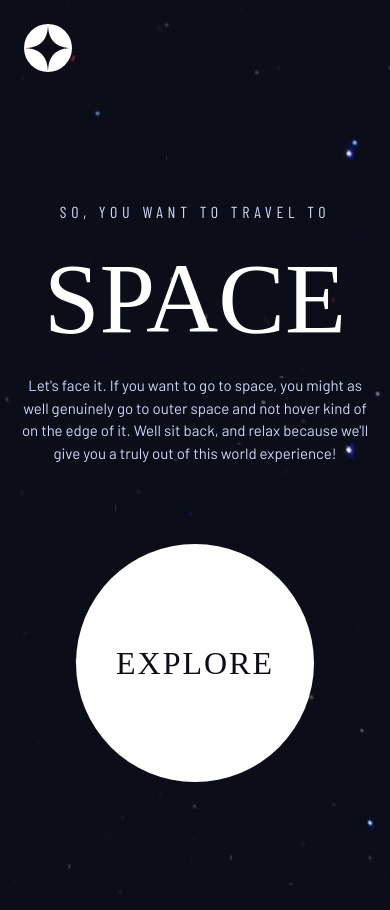
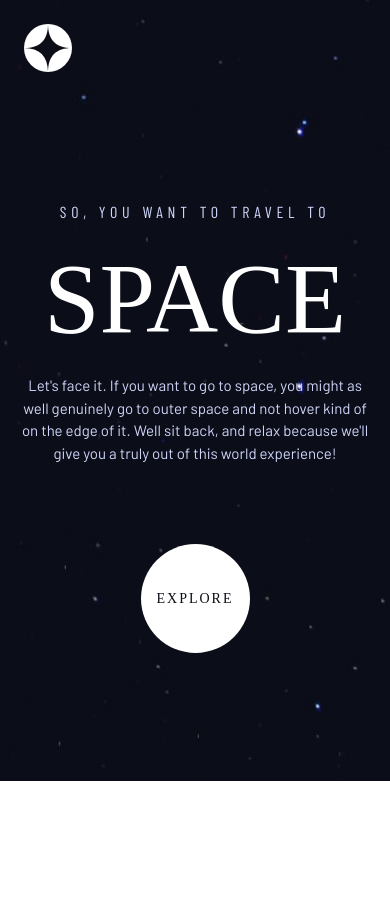
Before and after one commit to softtscoder/space-web-react, a Next.js app: page / in a window 390 px wide. After the commit the page ends 844 px from the top, so only its background shows below. Built offline with nearby package versions, Linux system fonts and the light colour scheme; a web font is replaced by a local one.

Commit message:
add "explore" animation + responsive

```diff
--- a/components/common/Navbar.tsx
+++ b/components/common/Navbar.tsx
@@ -52,9 +52,7 @@
           <Center
             key={`nav-${name}`}
             position="relative"
-            // Please note that we are passing the styles to the prop __css.
-            // It has the same API as the sx prop, but has a lower style priority.
-            // Ex: Overrride __css with style props (my, mx, __hover,... - not `style`)
+            // https://github.com/chakra-ui/chakra-ui/discussions/5306
             sx={{
               "&:hover hr": {
                 borderBottom: `2px solid ${nav._bordorColor?.hover}`,
--- /dev/null
+++ b/components/helper/framer-motion/index.ts
@@ -0,0 +1,10 @@
+import { Center, CenterProps } from "@chakra-ui/react";
+import { motion, HTMLMotionProps } from "framer-motion";
+
+type Merge<P, T> = Omit<P, keyof T> & T;
+// type MotionBoxProps = Merge<HTMLChakraProps<"div">, HTMLMotionProps<"div">>;
+// export const MotionBox: React.FC<MotionBoxProps> = motion(chakra.div);
+
+type CenterMotionProps = Merge<CenterProps, HTMLMotionProps<"div">>;
+export const CenterMotion: React.FC<CenterMotionProps> = motion(Center);
+// export const CenterMotion = motion<CenterProps>(Center);
--- a/components/helper/index.ts
+++ b/components/helper/index.ts
@@ -1 +1,2 @@
 export * from "./NextLinkHelper"
+export * from "./framer-motion"
--- a/pages/index.tsx
+++ b/pages/index.tsx
@@ -3,8 +3,9 @@
 import { Box, Center, Grid, Text } from "@chakra-ui/react";
 import type { NextPage } from "next";
 import { h1, h2, h4, h5 } from "utils";
+import { CenterMotion } from "@/components/helper";
 
-console.log(h1.fontSize, h2.fontSize);
+// console.log(h5);
 
 const Home: NextPage = () => {
   return (
@@ -43,7 +44,7 @@
           </Box>
           <Text
             maxW={{ mobile: "600", desktop: "450" }}
-            px={{mobile: "4", tablet: "0"}}
+            px={{ mobile: "4", tablet: "0" }}
             fontSize={{
               mobile: "15px",
               tablet: "16px",
@@ -60,16 +61,40 @@
 
         <Center
           {...h4.return()}
-          style={{
+          fontSize={{ mobile: "14px", tablet: h4.fontSize }}
+          __css={{
             aspectRatio: "1",
           }}
           borderRadius="50%"
-          bg="white"
+          p={{ mobile: "4", tablet: "10" }}
+          position="relative"
+          bgColor="white"
           color="custom.1"
           letterSpacing="2px"
-          p="10"
         >
           Explore
+          <CenterMotion
+            __css={{
+              aspectRatio: "1",
+            }}
+            width="100%"
+            height="100%"
+            borderRadius="50%"
+            position="absolute"
+            bgColor="rgba(255,255,255,0.1)"
+            mixBlendMode="normal"
+            initial={{
+              scale: 1,
+              opacity: 0,
+            }}
+            whileHover={{
+              scale: 1.5,
+              opacity: 1,
+            }}
+            transition={{
+              duration: 0.5,
+            }}
+          />
         </Center>
       </Grid>
     </Box>
```
